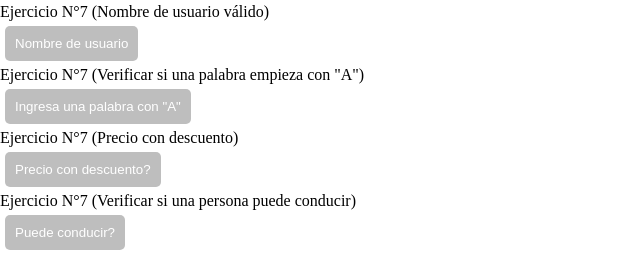
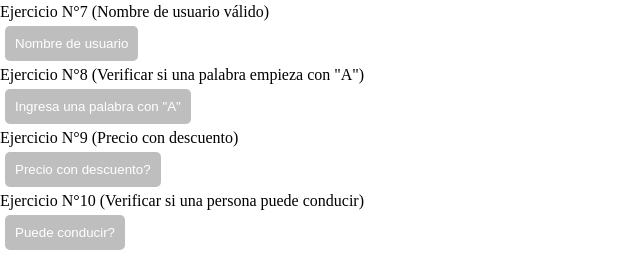
Before and after one commit to AraelA28103/Fundamentos_Javascript, a plain HTML site: page 05_condiciones_if-else/index.html in a window 1280 px wide. Shown: the part 412-672 px from the top of the page, 0-640 px from the left. Drawn offline with Linux system fonts and the light colour scheme.

Commit message:
Update index.html

```diff
--- a/05_condiciones_if-else/index.html
+++ b/05_condiciones_if-else/index.html
@@ -34,13 +34,13 @@
     <p>Ejercicio N°7 (Nombre de usuario válido)</p>
     <button onclick="nombreValido()">Nombre de usuario</button>
 
-    <p>Ejercicio N°7 (Verificar si una palabra empieza con "A")</p>
+    <p>Ejercicio N°8 (Verificar si una palabra empieza con "A")</p>
     <button onclick="palabraA()">Ingresa una palabra con "A"</button>
 
-    <p>Ejercicio N°7 (Precio con descuento)</p>
+    <p>Ejercicio N°9 (Precio con descuento)</p>
     <button onclick="precioDescuento()">Precio con descuento?</button>
 
-    <p>Ejercicio N°7 (Verificar si una persona puede conducir)</p>
+    <p>Ejercicio N°10 (Verificar si una persona puede conducir)</p>
     <button onclick="puedeConducir()">Puede conducir?</button>
 
     <script src="static/js/script.js"></script>
```
